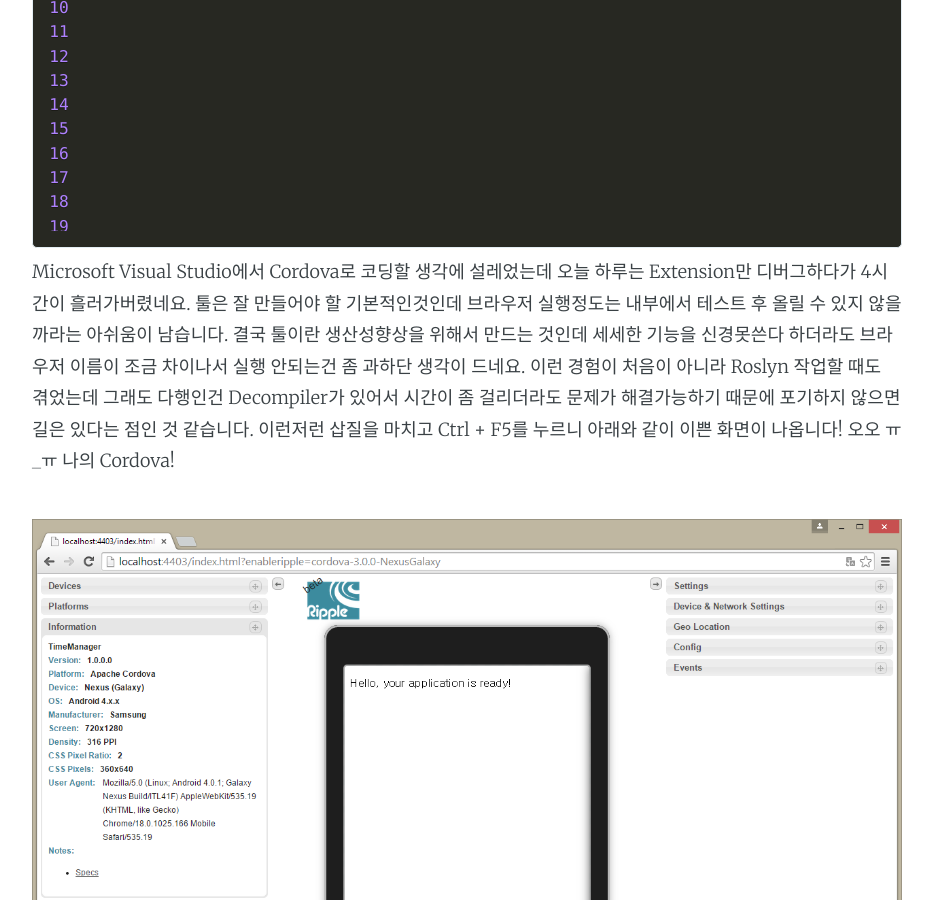
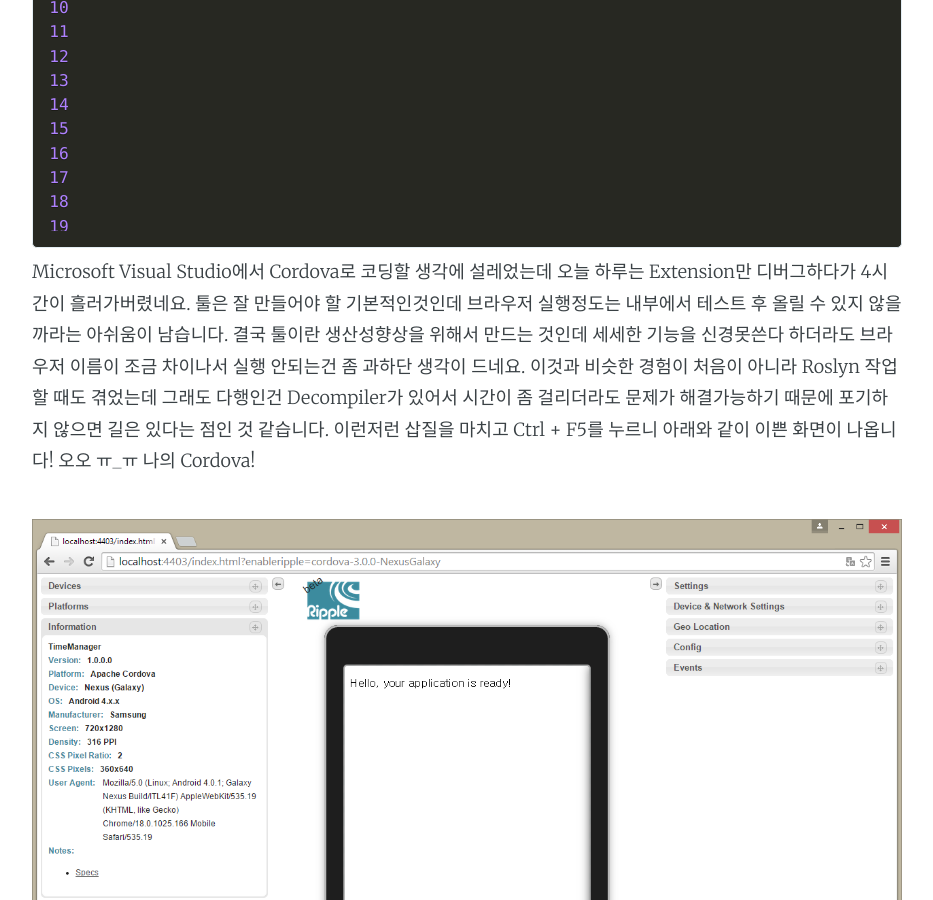
Before and after one commit to hyunjong-lee/hyunjong-lee-prev.github.io, a Jekyll site: the page built from _posts/2015-02-04-Apache_Cordova.markdown, in a window 1280 px wide and 900 px high, scrolled down 13577 px. Shown: the whole window, without its empty margins (173-1106 px from the left). Built offline with Jekyll 4.4.1, drawn with Linux system fonts in a browser that asks for light colours; some of the changed text lies outside the part shown.

Commit message:
Apache Cordova 포스팅 퇴고
퇴고 ㄱㄱ

```diff
--- a/_posts/2015-02-04-Apache_Cordova.markdown
+++ b/_posts/2015-02-04-Apache_Cordova.markdown
@@ -531,7 +531,7 @@
 Microsoft Visual Studio에서 Cordova로 코딩할 생각에 설레었는데 오늘 하루는 Extension만 디버그하다가 4시간이 흘러가버렸네요.
 툴은 잘 만들어야 할 기본적인것인데 브라우저 실행정도는 내부에서 테스트 후 올릴 수 있지 않을까라는 아쉬움이 남습니다.
 결국 툴이란 생산성향상을 위해서 만드는 것인데 세세한 기능을 신경못쓴다 하더라도 브라우저 이름이 조금 차이나서 실행 안되는건 좀 과하단 생각이 드네요.
-이런 경험이 처음이 아니라 Roslyn 작업할 때도 겪었는데 그래도 다행인건 Decompiler가 있어서 시간이 좀 걸리더라도 문제가 해결가능하기 때문에 포기하지 않으면 길은 있다는 점인 것 같습니다.
+이것과 비슷한 경험이 처음이 아니라 Roslyn 작업할 때도 겪었는데 그래도 다행인건 Decompiler가 있어서 시간이 좀 걸리더라도 문제가 해결가능하기 때문에 포기하지 않으면 길은 있다는 점인 것 같습니다.
 이런저런 삽질을 마치고 Ctrl + F5를 누르니 아래와 같이 이쁜 화면이 나옵니다!
 오오 ㅠ_ㅠ 나의 Cordova!
 
```
Also changed, not shown: other parts of _posts/2015-02-04-Apache_Cordova.markdown (+1 -1 lines).
